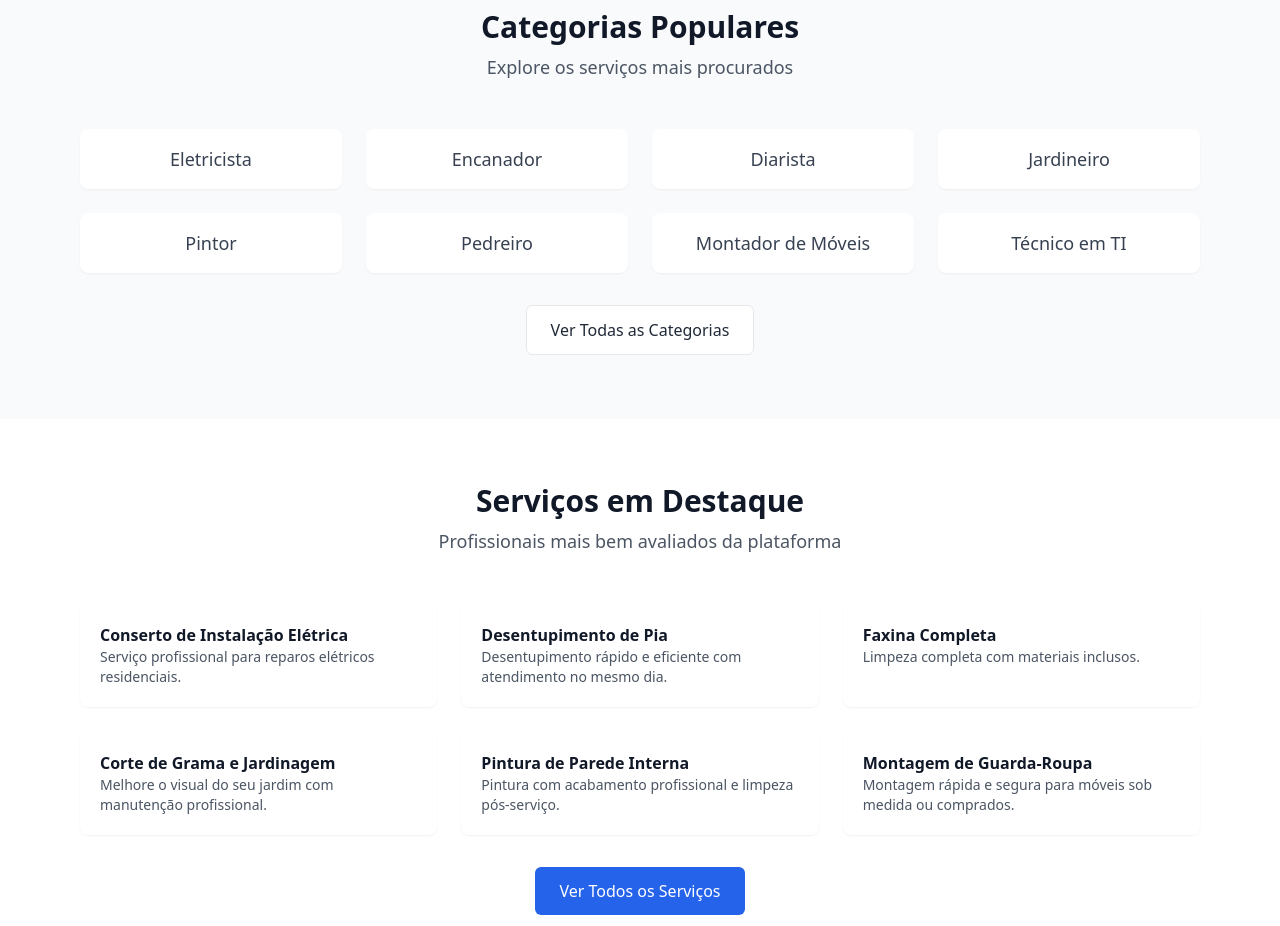
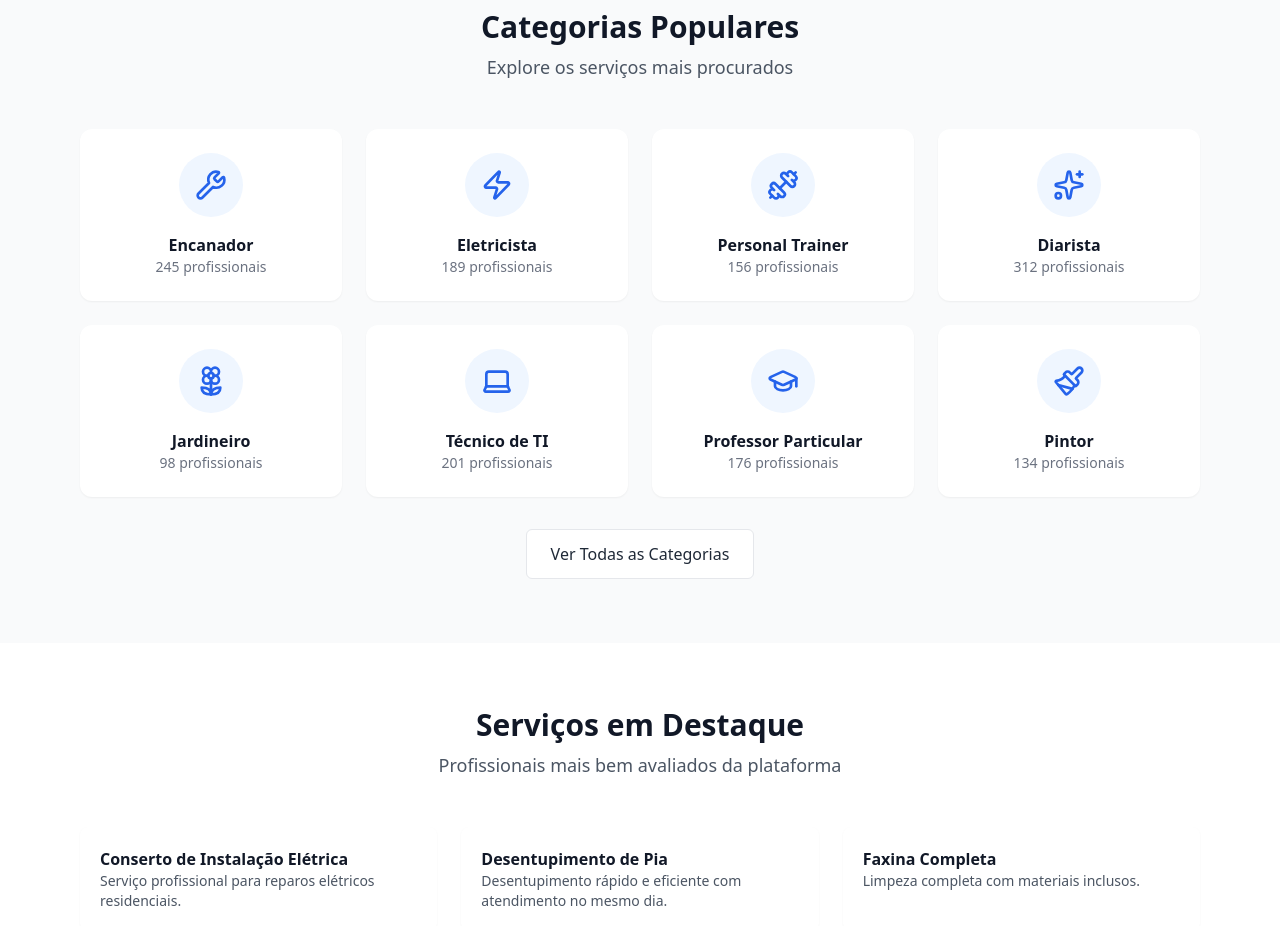
Before and after one commit to EliamFuentes/marketplace-contrateja, a React (Vite) app in the folder frontend/: page / in a window 1280 px wide. Shown: the part 800-1726 px from the top of the page. Built offline with nearby package versions, Linux system fonts and the light colour scheme.

Commit message:
Atualizando Categorias Populares

```diff
--- /dev/null
+++ b/frontend/src/components/CategoryCard.jsx
@@ -0,0 +1,27 @@
+import * as Icons from "lucide-react";
+
+export default function CategoryCard({ category }) {
+    const IconComponent = Icons[category.icon];
+
+    return (
+        <div className="p-6 bg-white rounded-xl shadow-sm hover:shadow-md cursor-pointer text-center transition group">
+
+            {/* Ícone */}
+            <div className="h-16 w-16 mx-auto mb-4 rounded-full bg-blue-50 flex items-center justify-center group-hover:bg-blue-100 transition">
+                {IconComponent && (
+                    <IconComponent className="h-8 w-8 text-blue-600" />
+                )}
+            </div>
+
+            {/* Nome */}
+            <h3 className="font-semibold text-gray-900">
+                {category.name}
+            </h3>
+
+            {/* Quantidade */}
+            <p className="text-sm text-gray-500">
+                {category.count} profissionais
+            </p>
+        </div>
+    );
+}
--- a/frontend/src/data/mockData.js
+++ b/frontend/src/data/mockData.js
@@ -1,13 +1,14 @@
 export const categories = [
-    { id: 1, name: "Eletricista", icon: "⚡" },
-    { id: 2, name: "Encanador", icon: "🔧" },
-    { id: 3, name: "Diarista", icon: "🧹" },
-    { id: 4, name: "Jardineiro", icon: "🌿" },
-    { id: 5, name: "Pintor", icon: "🎨" },
-    { id: 6, name: "Pedreiro", icon: "🧱" },
-    { id: 7, name: "Montador de Móveis", icon: "🪑" },
-    { id: 8, name: "Técnico em TI", icon: "💻" },
+    { id: 1, name: "Encanador", icon: "Wrench", count: 245 },
+    { id: 2, name: "Eletricista", icon: "Zap", count: 189 },
+    { id: 3, name: "Personal Trainer", icon: "Dumbbell", count: 156 },
+    { id: 4, name: "Diarista", icon: "Sparkles", count: 312 },
+    { id: 5, name: "Jardineiro", icon: "Flower2", count: 98 },
+    { id: 6, name: "Técnico de TI", icon: "Laptop", count: 201 },
+    { id: 7, name: "Professor Particular", icon: "GraduationCap", count: 176 },
+    { id: 8, name: "Pintor", icon: "Paintbrush", count: 134 },
 ];
+
 
 export const services = [
     {
--- a/frontend/src/pages/Home/Home.jsx
+++ b/frontend/src/pages/Home/Home.jsx
@@ -1,6 +1,7 @@
 import { Link, useNavigate } from "react-router-dom";
 import Footer from "../../components/Footer";
 import Header from "../../components/Header";
+import CategoryCard from "../../components/CategoryCard";
 //SearchBar
 import { CheckCircle2, Shield, Clock } from "lucide-react";
 
@@ -105,16 +106,10 @@ export default function Home() {
                         {/* Grid de categorias */}
                         <div className="grid grid-cols-2 md:grid-cols-4 gap-6">
                             {categories.map((category) => (
-                                <div
-                                    key={category.id}
-                                    className="p-4 bg-white rounded-lg shadow-sm text-center cursor-pointer hover:shadow-md transition"
-                                >
-                                    <span className="text-lg font-medium text-gray-700">
-                                        {category.name}
-                                    </span>
-                                </div>
+                                <CategoryCard key={category.id} category={category} />
                             ))}
                         </div>
+
 
                         <div className="text-center mt-8">
                             <button
```
